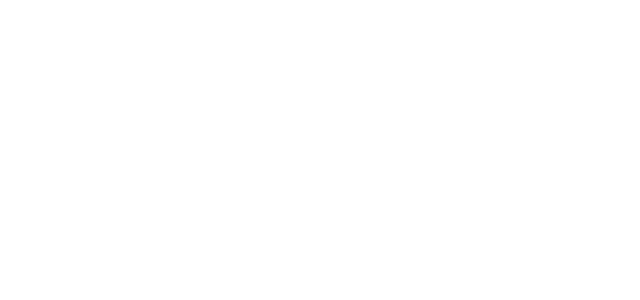
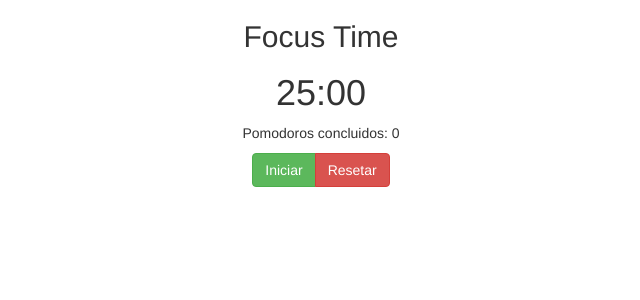
Before and after one commit to RenatoRosaFranco/pomopanda, a Next.js app: page / in a window 1280 px wide. Shown: the top 300 px of the page, without its empty margins (319-959 px from the left). Built offline with nearby package versions, Linux system fonts and the light colour scheme.

Commit message:
feature: adding pomodoro component.

```diff
--- a/src/app/page.jsx
+++ b/src/app/page.jsx
@@ -1,7 +1,11 @@
+'use client';
+
+import PomodoroTimer from "@/components/PomodoroTimer";
+
 export default function Home() {
   return (
-    <div>
-
-    </div>
+    <main>
+      <PomodoroTimer />
+    </main>
   );
 }
--- /dev/null
+++ b/src/components/PomodoroTimer.jsx
@@ -0,0 +1,44 @@
+'use client';
+
+import React, { useContext } from 'react';
+import { PomodoroContext } from '../contexts/PomodoroContext';
+
+const formatTime = (seconds) => {
+  const min = String(Math.floor(seconds / 60)).padStart(2, '0');
+  const sec = String(seconds % 60).padStart(2, '0');
+  return `${min}:${sec}`;
+};
+
+const PomodoroTimer = () => {
+  const {
+    timer,
+    isRunning,
+    onBreak,
+    completedPomodoros,
+    startTimer,
+    pauseTimer,
+    resetTimer
+  } = useContext(PomodoroContext);
+
+  return(
+    <div className="container text-center mt-5">
+      <h2>{onBreak ? 'Break Time' : 'Focus Time'}</h2>
+      <h1>{formatTime(timer)}</h1>
+      <p>Pomodoros concluidos: {completedPomodoros}</p>
+
+      <div className="btn-group">
+        {!isRunning ? (
+          <button className='btn btn-success' onClick={startTimer}>Iniciar</button>
+        ) : (
+          <button className='btn btn-warning' onClick={pauseTimer}>Pausar</button>
+        )}
+
+        <button className='btn btn-danger' onClick={resetTimer} disabled={onBreak}>
+          Resetar
+        </button>
+      </div>
+    </div>
+  );
+};
+
+export default PomodoroTimer;
```
